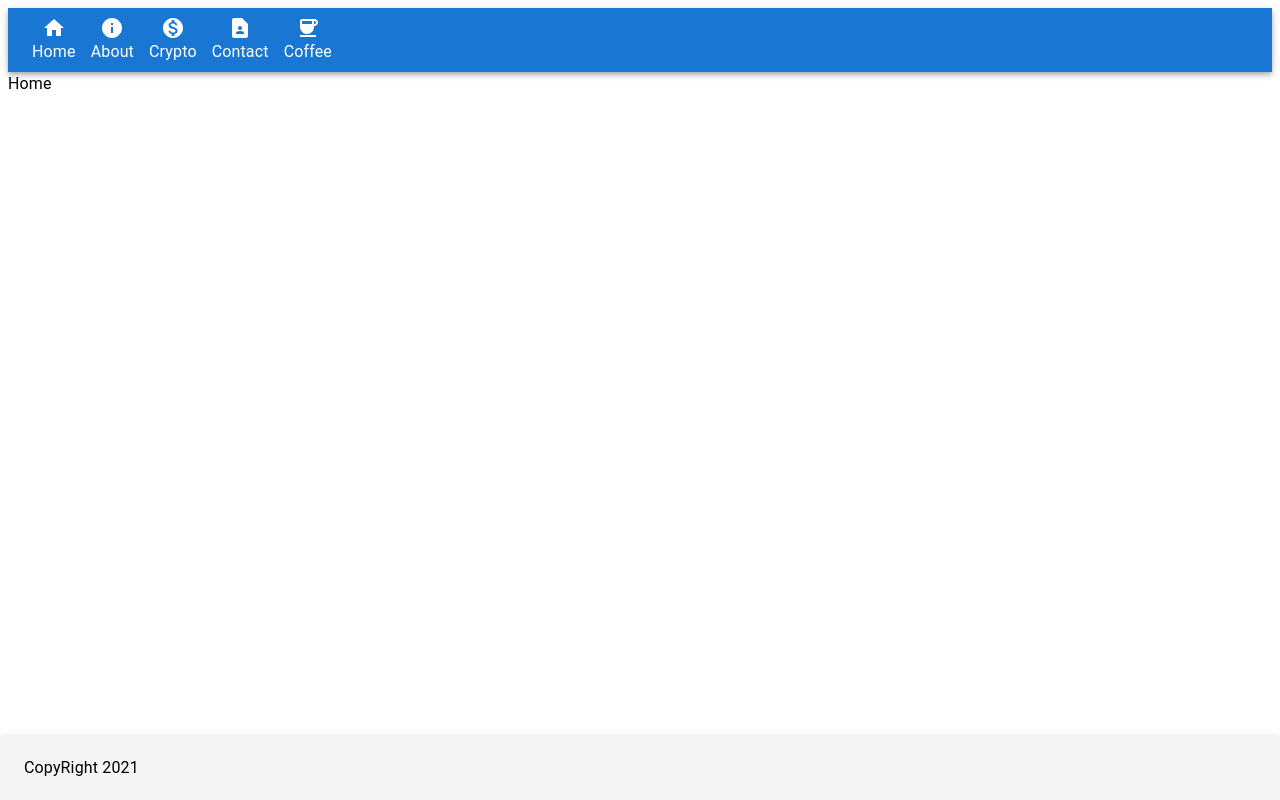
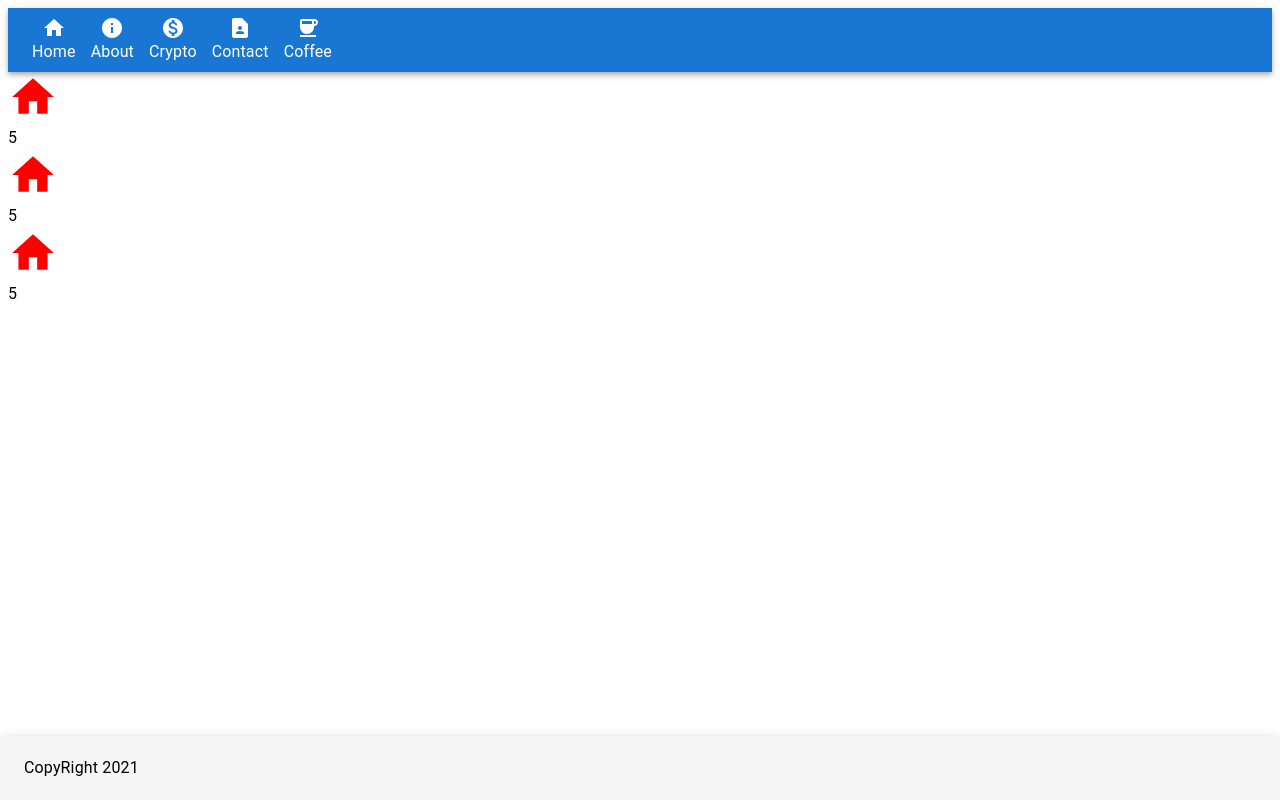
Before and after one commit to barnswills/next_js_playground, a Next.js app: page / in a window 1280 px wide. Built offline with nearby package versions, Linux system fonts and the light colour scheme.

Commit message:
styles and home mvc added

```diff
--- /dev/null
+++ b/components/Home/Home.tsx
@@ -0,0 +1,6 @@
+interface HomeState {
+  clickCount: number;
+  color?: string;
+}
+
+export default HomeState;
--- /dev/null
+++ b/components/Home/HomeController.tsx
@@ -0,0 +1,15 @@
+import HomeState from "./Home";
+
+export const incrementClick: Function = (homeState: HomeState): HomeState => {
+  return {
+    clickCount: homeState.clickCount + 1,
+    color: (homeState.clickCount + 1) % 2 === 0 ? "red" : "pink"
+  };
+};
+
+export const decrementClick: Function = (homeState: HomeState): HomeState => {
+  return {
+    clickCount: homeState.clickCount - 1,
+    color: (homeState.clickCount - 1) % 2 === 0 ? "red" : "pink"
+  };
+};
--- /dev/null
+++ b/components/Home/HomeView.tsx
@@ -0,0 +1,37 @@
+import HomeIcon from "@mui/icons-material/Home";
+import Typography from "@mui/material/Typography";
+
+import { useState } from "react";
+import HomeState from "./Home";
+import { incrementClick, decrementClick } from "./HomeController";
+
+interface IHomeViewProps {
+  iconSize: number;
+}
+
+export const HomeView: React.FC<IHomeViewProps> = (props: IHomeViewProps) => {
+  const [homeState, updateHomeState] = useState<HomeState>({
+    clickCount: 5,
+    color: "red"
+  });
+
+  return (
+    <div>
+      <HomeIcon
+        onClick={() => {
+          updateHomeState(incrementClick(homeState));
+        }}
+        style={{ fontSize: props.iconSize | 50, color: homeState.color }}
+      />
+      <Typography
+        onClick={() =>
+          homeState.clickCount !== 0
+            ? updateHomeState(decrementClick(homeState))
+            : null
+        }
+      >
+        {homeState.clickCount}
+      </Typography>
+    </div>
+  );
+};
--- a/pages/index.tsx
+++ b/pages/index.tsx
@@ -1,5 +1,11 @@
-import Typography from "@mui/material/Typography";
+import { HomeView } from "../components/Home/HomeView";
 
 export default function IndexPage(): JSX.Element {
-  return <Typography>Home</Typography>;
+  return (
+    <div>
+      <HomeView />
+      <HomeView />
+      <HomeView />
+    </div>
+  );
 }
```
Also changed, not shown: components/CryptoCard.tsx (+4 -20 lines), styles/CryptoCard.style.tsx (added, +18 -0 lines).
